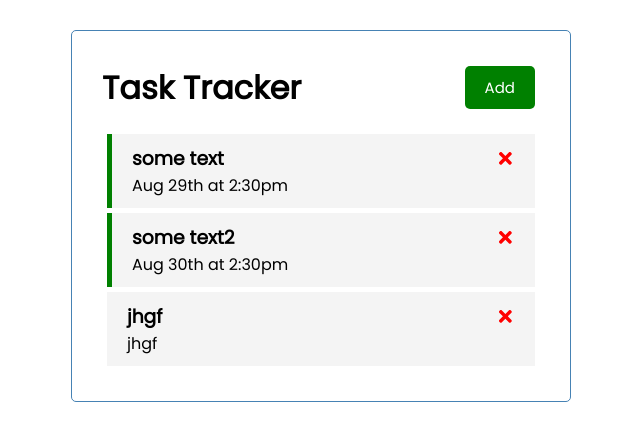
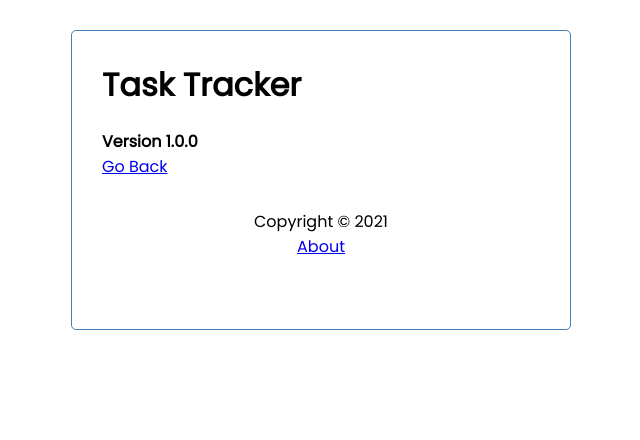
Before and after one commit to dore96/Task-tracker-JS-React, a React (Create React App) app: page /about in a window 1280 px wide. Shown: the top 440 px of the page, without its empty margins (319-959 px from the left). Built offline with nearby package versions, Linux system fonts and the light colour scheme; data requests are answered from the project's data file.

Commit message:
routing complete

```diff
--- a/db.json
+++ b/db.json
@@ -10,13 +10,7 @@
       "id": 2,
       "text": "some text2",
       "day": "Aug 30th at 2:30pm",
-      "reminder": true
-    },
-    {
-      "text": "jhgf",
-      "day": "jhgf",
-      "reminder": false,
-      "id": 3
+      "reminder": false
     }
   ]
 }
--- a/package.json
+++ b/package.json
@@ -10,6 +10,7 @@
     "react": "^18.2.0",
     "react-dom": "^18.2.0",
     "react-icons": "^4.10.1",
+    "react-router-dom": "^6.14.1",
     "react-scripts": "5.0.1",
     "web-vitals": "^2.1.4"
   },
--- a/src/App.js
+++ b/src/App.js
@@ -1,7 +1,10 @@
 import React , {useState, useEffect} from 'react';
+import {BrowserRouter as Router, Route, Routes} from "react-router-dom";
 import Header from "./components/Header";
 import Tasks from "./components/Tasks";
 import AddTask from "./components/AddTask";
+import Footer from "./components/Footer";
+import About from "./components/About";
 function App() {
 
     const [showAddTask, setShowAddTask] = useState(false)
@@ -67,19 +70,32 @@
                 {...task, reminder: data.reminder} : task))
     }
 
-  return (
-    <div className="container">
-        {/*sets the value of showAddTask to opposite value and therefore changes the page*/}
-      <Header onAdd = {() => setShowAddTask(!showAddTask)}
-              showAdd = {showAddTask}/>
-        {/*shortcut to if true add task*/}
-        {showAddTask && <AddTask onAdd={addTask}/>}
-        {tasks.length > 0 ? <Tasks
-            tasks={tasks}
-            onDelete={deleteTask}
-            onToggle = {toggleReminder}/>
-            : 'No Tasks to show'}
-    </div>
-  );
+    return (
+        <Router>
+            <div className='container'>
+                <Header
+                    onAdd={() => setShowAddTask(!showAddTask)}
+                    showAdd={showAddTask}
+                />
+                <Routes>
+                    <Route
+                        path='/'
+                        element={
+                            <>
+                                {showAddTask && <AddTask onAdd={addTask} />}
+                                {tasks.length > 0 ? (
+                                    <Tasks
+                                        tasks={tasks}
+                                        onDelete={deleteTask}
+                                        onToggle={toggleReminder}/>) : ('No Tasks To Show')}
+                            </>
+                        }
+                    />
+                    <Route path='/about' element={<About />} />
+                </Routes>
+                <Footer />
+            </div>
+        </Router>
+    )
 }
 export default App;
--- /dev/null
+++ b/src/components/About.js
@@ -0,0 +1,12 @@
+import { Link } from 'react-router-dom'
+
+const About = () => {
+    return (
+        <div>
+            <h4>Version 1.0.0</h4>
+            <Link to='/'>Go Back</Link>
+        </div>
+    )
+}
+
+export default About
--- /dev/null
+++ b/src/components/Footer.js
@@ -0,0 +1,12 @@
+import { Link } from 'react-router-dom'
+
+const Footer = () => {
+    return (
+        <footer>
+            <p>Copyright &copy; 2021</p>
+            <Link to='/about'>About</Link>
+        </footer>
+    )
+}
+
+export default Footer
--- a/src/components/Header.js
+++ b/src/components/Header.js
@@ -1,10 +1,14 @@
 import React from 'react';
 import Button from "./Button";
+import {useLocation} from "react-router-dom";
+
 const Header = ({title , onAdd, showAdd}) => {
+    const location = useLocation()
     return (
         <header className='header'>
             <h1>{title}</h1>
-            <Button color={showAdd ? 'red' : 'green'} text={showAdd ? 'Close' : 'Add'} onClick={onAdd}/>
+            {location.pathname === '/' &&
+                <Button color={showAdd ? 'red' : 'green'} text={showAdd ? 'Close' : 'Add'} onClick={onAdd}/>}
         </header>
     )
 }
```
Also changed, not shown: 1 other file (tests, documents, lock files or other folders).
